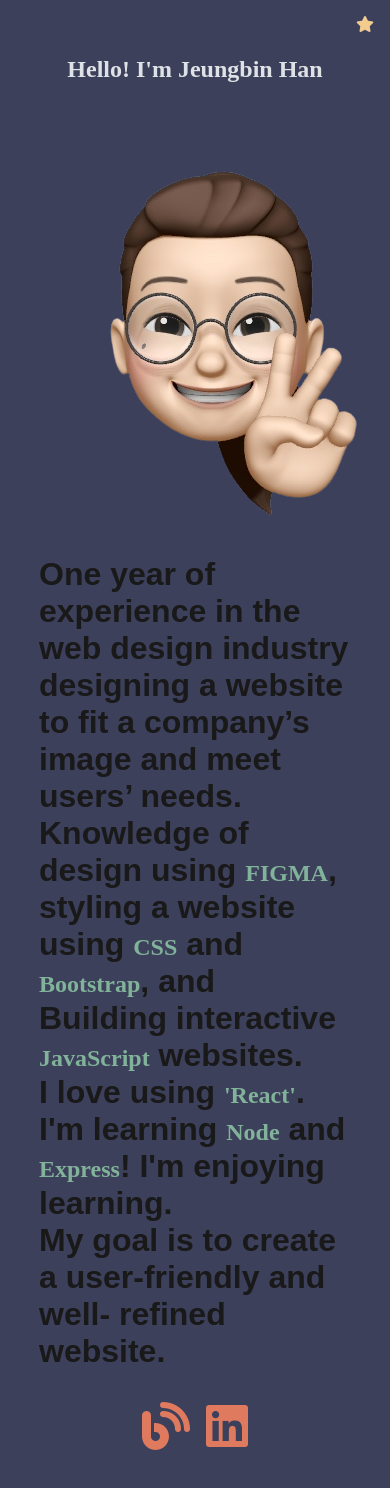
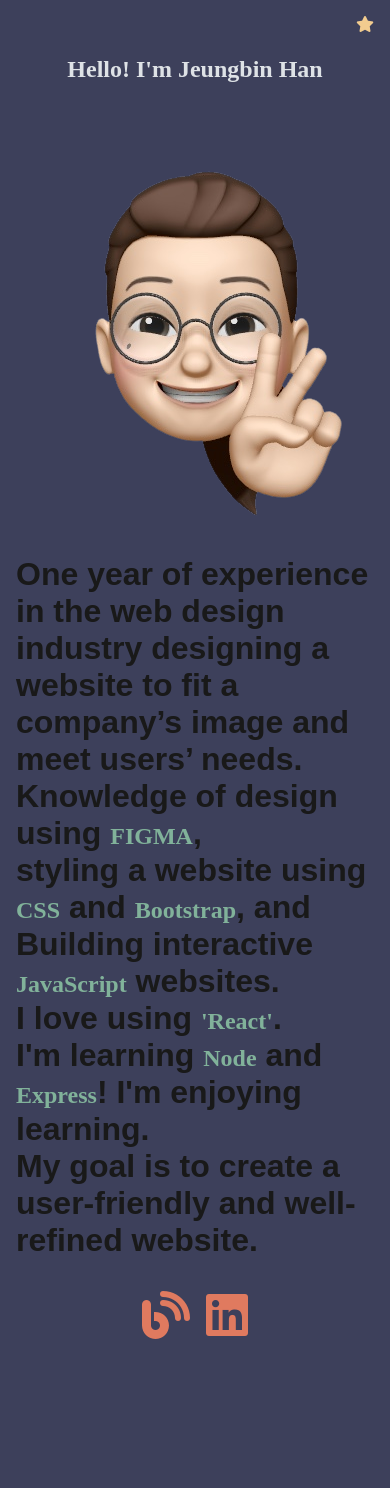
Before and after one commit to Jeungbin/Portfolio, a React (Create React App) app: page /about in a window 390 px wide. Shown: the top 1488 px of the page. After the commit the page ends 1419 px from the top, so only its background shows below. Built offline with nearby package versions, Linux system fonts and the light colour scheme; a web font is replaced by a local one.

Commit message:
fix About

```diff
--- a/src/index.css
+++ b/src/index.css
@@ -217,6 +217,9 @@ span{
     .category-container{
         width: 85%;
     }
+    .works-container{
+        width: 95vw;
+    }
 }
 .works-container{
     margin-top: 2rem;
@@ -330,8 +333,6 @@ span{
     margin: 5rem auto;
     margin-top: 3rem;
     text-align: center;
-    width: 80vw;
-
 }
 
 .about-container p{
@@ -339,6 +340,10 @@ span{
     font-family: 'Barlow Condensed', sans-serif;
     font-size: 32px;
     text-align:left;
+    margin: 0 1rem;
+}
+.about-img{
+    margin-left: 1.5rem;
 }
 .fonts{
     display: flex;
--- a/src/pages/About.js
+++ b/src/pages/About.js
@@ -3,7 +3,7 @@ import image from "../components/main-img.png";
 const About = () => {
   return (
     <section className="about-container">
-      <img src={image} alt="" />
+      <img className="about-img" src={image} alt="" />
       <p>
         One year of experience in the web design industry designing a website to
         fit a company’s image and meet users’ needs.
```
